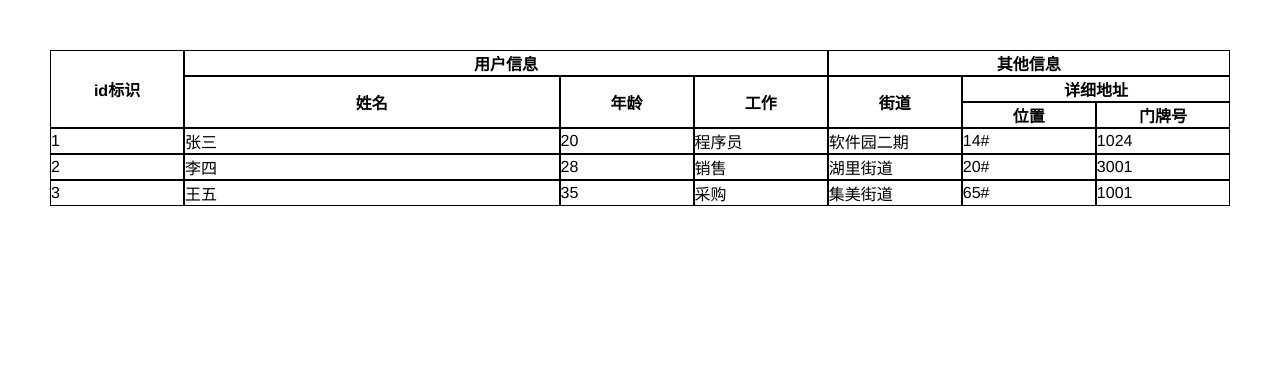
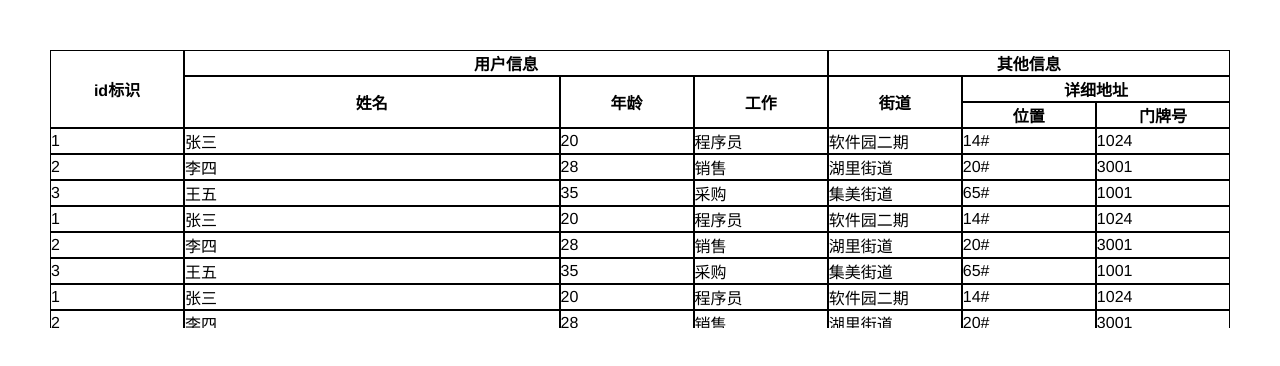
Before and after one commit to kitorv/voce-ui, a Vue app: page / in a window 1280 px wide. Shown: the top 366 px of the page. Built offline with nearby package versions, Linux system fonts and the light colour scheme.

Commit message:
滚动条列宽处理

```diff
--- a/packages/components/datagrid-body.vue
+++ b/packages/components/datagrid-body.vue
@@ -22,7 +22,7 @@ export default {
     dataSource: { type: Array }
   },
   mounted() {
-    console.log(this.dataSource);
+    this.$emit("after-render");
   }
 };
 </script>
--- a/packages/components/datagrid.vue
+++ b/packages/components/datagrid.vue
@@ -1,6 +1,6 @@
 <template>
   <div class="vk-datagrid">
-    <div class="vk-datagrid--header">
+    <div class="vk-datagrid--header" :style="headerTableStyle">
       <div class="vk-datagrid--header-left"></div>
       <div class="vk-datagrid--header-center">
         <d-header-table :columns="columnRows" :leaf-columns="leafColumns"></d-header-table>
@@ -9,8 +9,8 @@
     </div>
     <div class="vk-datagird--body">
       <div class="vk-datagrid--body-left"> </div>
-      <div class="vk-datagrid--body-center">
-        <d-body-table :data-source="dataSource" :leaf-columns="leafColumns"></d-body-table>
+      <div class="vk-datagrid--body-center" ref="body">
+        <d-body-table :data-source="dataSource" :leaf-columns="leafColumns" @after-render="handleBodyTableAfterRneder"></d-body-table>
       </div>
       <div class="vk-datagrid--body-right"></div>
     </div>
@@ -22,19 +22,30 @@
 import DHeaderTable from "./datagrid-header";
 import DBodyTable from "./datagrid-body";
 
+import { scrollBarSize } from "../utils";
+
 export default {
   components: { DHeaderTable, DBodyTable },
   data() {
     return {
       columnRows: [],
-      leafColumns: []
+      leafColumns: [],
+      scrollBarSize: scrollBarSize(),
+      showVerticalScrollBar: false
     };
   },
   props: {
     columns: { required: true, type: Array },
     dataSource: { type: Array }
   },
+  computed: {
+    headerTableStyle() {
+      if (!this.showVerticalScrollBar) return;
+      return { "padding-right": `${this.scrollBarSize}px` };
+    }
+  },
   methods: {
+    // 初始化配置属性处理
     renderOptions() {
       const leafColumns = [];
       // 递归循环将列数据对象转化为表头行数据集合
@@ -82,6 +93,17 @@ export default {
       // 设置初始话数据
       this.columnRows = rows;
       this.leafColumns = leafColumns;
+    },
+    // 表体内容渲染完数据，根据是否包含滚动条处理
+    handleBodyTableAfterRneder() {
+      // 无数据滚动条不存在
+      if (!this.dataSource || this.dataSource.length < 1) {
+        this.showVerticalScrollBar = false;
+        return;
+      }
+      // 计算宽度获取是否存在滚动条
+      let bodyEl = this.$refs.body;
+      this.showVerticalScrollBar = bodyEl.scrollHeight - bodyEl.clientHeight;
     }
   },
   created() {
@@ -96,8 +118,13 @@ export default {
   box-sizing: border-box;
 }
 
-// .vk-datagrid--header {
-//   overflow: hidden;
-//   width: 100%;
-// }
+.vk-datagrid--header-center {
+  width: 100%;
+  overflow: hidden;
+}
+
+.vk-datagrid--body-center {
+  height: 200px;
+  overflow: auto;
+}
 </style>
--- a/packages/utils/index.js
+++ b/packages/utils/index.js
@@ -1,3 +1,3 @@
-import scrollbarWith from "./scrollbar-width";
+import scrollBarSize from "./scroll-bar-size";
 
-export { scrollbarWith };
+export { scrollBarSize };
--- a/packages/utils/scrollbar-width.js
+++ b/packages/utils/scroll-bar-size.js
@@ -1,10 +1,7 @@
-import Vue from "vue";
-let scrollBarWidth = 0;
+let scrollBarSize = 0;
 
 export default function() {
-  // 服务端渲染和宽度已经赋值直接返回
-  if (Vue.prototype.$isServer) return 0;
-  if (scrollBarWidth > 0) return scrollBarWidth;
+  if (scrollBarSize > 0) return scrollBarSize;
   // 创建一个外层div
   const outer = document.createElement("div");
   outer.style.visibility = "hidden";
@@ -23,6 +20,6 @@ export default function() {
   const widthWithScroll = inner.offsetWidth;
   outer.parentNode.removeChild(outer);
   // 无滚动条减去滚动条状态的宽度即可获取滚动条宽度
-  scrollBarWidth = widthNoScroll - widthWithScroll;
-  return scrollBarWidth;
+  scrollBarSize = widthNoScroll - widthWithScroll;
+  return scrollBarSize;
 }
--- a/src/App.vue
+++ b/src/App.vue
@@ -63,6 +63,168 @@ export default {
           street: "集美街道",
           building: "65#",
           doorNo: "1001"
+        },
+        {
+          id: 1,
+          name: "张三",
+          age: 20,
+          work: "程序员",
+          street: "软件园二期",
+          building: "14#",
+          doorNo: "1024"
+        },
+        {
+          id: 2,
+          name: "李四",
+          age: 28,
+          work: "销售",
+          street: "湖里街道",
+          building: "20#",
+          doorNo: "3001"
+        },
+        {
+          id: 3,
+          name: "王五",
+          age: 35,
+          work: "采购",
+          street: "集美街道",
+          building: "65#",
+          doorNo: "1001"
+        },
+        {
+          id: 1,
+          name: "张三",
+          age: 20,
+          work: "程序员",
+          street: "软件园二期",
+          building: "14#",
+          doorNo: "1024"
+        },
+        {
+          id: 2,
+          name: "李四",
+          age: 28,
+          work: "销售",
+          street: "湖里街道",
+          building: "20#",
+          doorNo: "3001"
+        },
+        {
+          id: 3,
+          name: "王五",
+          age: 35,
+          work: "采购",
+          street: "集美街道",
+          building: "65#",
+          doorNo: "1001"
+        },
+        {
+          id: 1,
+          name: "张三",
+          age: 20,
+          work: "程序员",
+          street: "软件园二期",
+          building: "14#",
+          doorNo: "1024"
+        },
+        {
+          id: 2,
+          name: "李四",
+          age: 28,
+          work: "销售",
+          street: "湖里街道",
+          building: "20#",
+          doorNo: "3001"
+        },
+        {
+          id: 3,
+          name: "王五",
+          age: 35,
+          work: "采购",
+          street: "集美街道",
+          building: "65#",
+          doorNo: "1001"
+        },
+        {
+          id: 1,
+          name: "张三",
+          age: 20,
+          work: "程序员",
+          street: "软件园二期",
+          building: "14#",
+          doorNo: "1024"
+        },
+        {
+          id: 2,
+          name: "李四",
+          age: 28,
+          work: "销售",
+          street: "湖里街道",
+          building: "20#",
+          doorNo: "3001"
+        },
+        {
+          id: 3,
+          name: "王五",
+          age: 35,
+          work: "采购",
+          street: "集美街道",
+          building: "65#",
+          doorNo: "1001"
+        },
+        {
+          id: 1,
+          name: "张三",
+          age: 20,
+          work: "程序员",
+          street: "软件园二期",
+          building: "14#",
+          doorNo: "1024"
+        },
+        {
+          id: 2,
+          name: "李四",
+          age: 28,
+          work: "销售",
+          street: "湖里街道",
+          building: "20#",
+          doorNo: "3001"
+        },
+        {
+          id: 3,
+          name: "王五",
+          age: 35,
+          work: "采购",
+          street: "集美街道",
+          building: "65#",
+          doorNo: "1001"
+        },
+        {
+          id: 1,
+          name: "张三",
+          age: 20,
+          work: "程序员",
+          street: "软件园二期",
+          building: "14#",
+          doorNo: "1024"
+        },
+        {
+          id: 2,
+          name: "李四",
+          age: 28,
+          work: "销售",
+          street: "湖里街道",
+          building: "20#",
+          doorNo: "3001"
+        },
+        {
+          id: 3,
+          name: "王五",
+          age: 35,
+          work: "采购",
+          street: "集美街道",
+          building: "65#",
+          doorNo: "1001"
         }
       ]
     };
```
